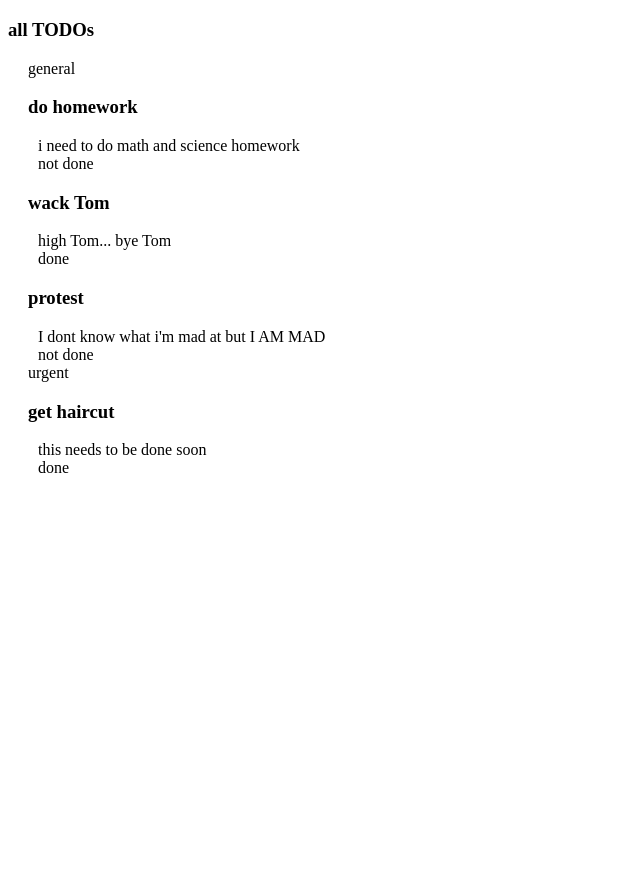
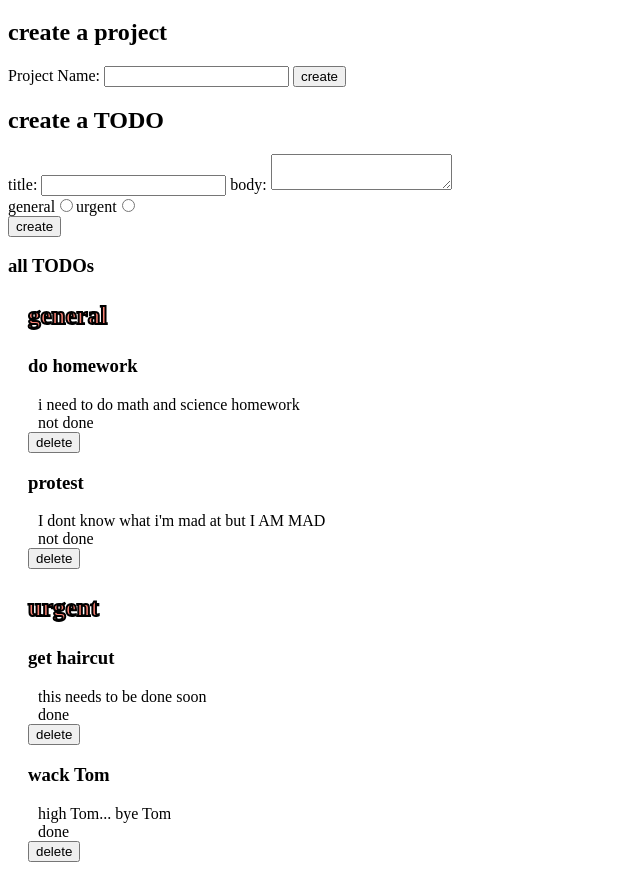
Before and after one commit to gnorris55/TODO-list, a website built with webpack: page dist/index.html in a window 1280 px wide. Shown: the part 61-931 px from the top of the page, without its empty margins (0-640 px from the left). Before the commit the page ends 800 px from the top, so only its background shows below. Built offline with nearby package versions, Linux system fonts and the light colour scheme.

Commit message:
added a delete button and forms to submit TODO items to projects

```diff
--- a/src/index.js
+++ b/src/index.js
@@ -1,10 +1,11 @@
 // imports--------------------------------
 import _ from 'lodash';
-import { listController } from './list.js'
+import { listController } from './list.js';
+import { projects } from './list.js';
 //----------------------------------------
 
 // what objects the list will be made of
-function listItem(topic, body, finished, type) {
+function listItem(topic, body, finished = false, type = "general") {
 
     const getTopic = () => {
         return topic;
@@ -30,13 +31,33 @@ function listItem(topic, body, finished, type) {
 
 }
 
+function projectForm(value) {
+    projects.addProject(value);
+}
+function itemForm(topic, body) {
+    let type;
+
+    let radios = document.getElementsByName('project-type');
+
+    for (let i = 0, length = radios.length; i < length; i++) {
+        if (radios[i].checked) {
+            // do whatever you want with the checked radio
+            type = radios[i].value;
+            // only one radio can be logically checked, don't check the rest
+            break;
+        }
+    }
+    listController.createItem(topic, body, false, type);
+}
 // test -----------------------------
 listController.createItem("get haircut", "this needs to be done soon", true, "urgent");
-listController.createItem("do homework", "i need to do math and science homework", false, "general");
-listController.createItem("wack Tom", "high Tom... bye Tom", true, "general");
-listController.createItem("protest", "I dont know what i'm mad at but I AM MAD", false, "general");
+listController.createItem("do homework", "i need to do math and science homework", false);
+listController.createItem("wack Tom", "high Tom... bye Tom", true, "urgent");
+listController.createItem("protest", "I dont know what i'm mad at but I AM MAD", false);
 //-----------------------------------
 
 // exports---------
 export { listItem }
+window.projectForm = projectForm;
+window.itemForm = itemForm;
 //-----------------
--- a/src/list.js
+++ b/src/list.js
@@ -38,8 +38,24 @@ const listModule = (function () {
         listController.sendList(list);
     }
 
+    function getList() {
+        return list;
+    }
+
+    function deleteItem(value){
+        for (let i = 0; i < list.length; i++) {
+            if (list[i].getTopic() == value) {
+                list.splice(i, 1);
+                alert("found");
+                listController.sendList(list);
+            }
+        }
+    }
+
     return {
-        addToList: addToList
+        addToList: addToList,
+        getList: getList,
+        deleteItem: deleteItem
     };
 
 }) ();
@@ -49,6 +65,7 @@ const projects = (function() {
     let projectList = ["general", "urgent"];
     function addProject(project) {
         projectList.push(project);
+        listController.sendList(listModule.getList());
     }
      function getProjects(){
         return projectList;
@@ -65,4 +82,6 @@ const projects = (function() {
 
 // exports---------------
 export { listController }
+export {listModule}
+export { projects }
 //-----------------------
--- a/src/list_views.js
+++ b/src/list_views.js
@@ -1,3 +1,5 @@
+import {listModule} from './list.js'
+
 const listViews = (function() {
 
     const template = document.getElementById("list-container");
@@ -10,16 +12,50 @@ const listViews = (function() {
 
     //resets template so items dont stack
     function reload() {
+        let form = document.getElementById("item-form");
+        form.innerHTML = "";
         template.innerHTML = "";
     }
 
+    // this is where the list items will be stored
     function loadProjects(projects) {
+
+        // getting the div where the radio buttons will be stored
         for (let i = 0; i < projects.length; i++) {
+            // creats a div for each project
             let project = document.createElement("div")
             project.id = projects[i];
-            project.innerHTML = projects[i];
+            // creates a title for each project
+            let title = document.createElement("h3");
+            title.innerHTML = projects[i];
+            title.className = "project";
+
+            loadRadioForm(projects[i]);
+
+            //joins the project with HTML
+            project.appendChild(title);
             template.appendChild(project);
         }
+    }
+
+    // loads buttons that will be used to assign items to projects
+    function loadRadioForm(project) {
+
+        // get div where the rado buttons will be placed
+        let projectOptions = document.getElementById("item-form");
+
+        // creating the radio button
+        let projectRadio = document.createElement("input");
+        let projectRadioLable = document.createElement("label");
+        projectRadioLable.for = project;
+        projectRadioLable.innerHTML = project;
+        projectRadio.name = "project-type";
+        projectRadio.type = "radio";
+        projectRadio.value = project;
+
+        //joining the radio buttons to the rest of the project
+        projectOptions.appendChild(projectRadioLable);
+        projectOptions.appendChild(projectRadio);
     }
 
 
@@ -48,11 +84,18 @@ const listViews = (function() {
             }
             status.className = "item";
 
+            let deleteButton = document.createElement("button");
+            deleteButton.onclick = function() {
+                listModule.deleteItem(topic.textContent);
+            }
+            deleteButton.innerHTML = "delete";
+
             // adds all item properties to the template
             project.appendChild(status);
             project.appendChild(topic);
             project.appendChild(body);
             project.appendChild(status);
+            project.appendChild(deleteButton);
         }
     }
 
--- a/styles/myStyle.scss
+++ b/styles/myStyle.scss
@@ -1,6 +1,13 @@
 #list-container
 {
     margin-left: 20px;
+    .project
+    {
+        color: salmon;
+        font-size: 25px;
+        -webkit-text-stroke-width: 2px;
+        -webkit-text-stroke-color: black;
+    }
     .item
     {
         margin-left: 10px;
```
Also changed, not shown: dist/index.html, dist/main.js, dist/myStyle.css.
